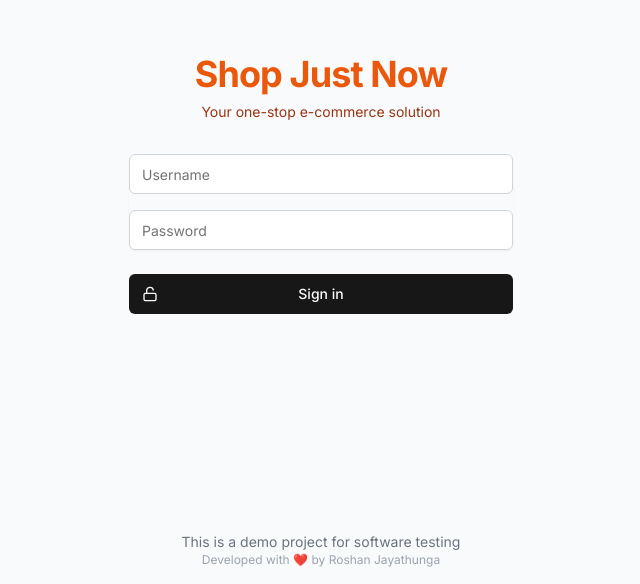
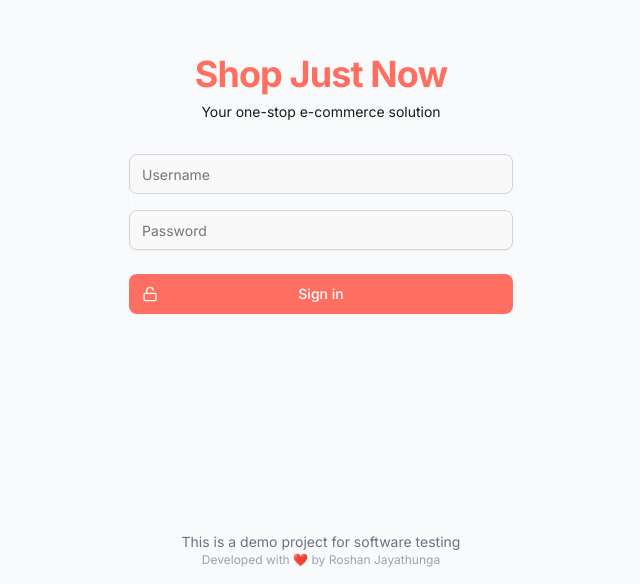
Before and after one commit to roshanjayathunga/shop-just-now, a Next.js app: page / in a window 1280 px wide. Shown: the part 216-800 px from the top of the page, without its empty margins (319-959 px from the left). Built offline with nearby package versions, Linux system fonts and the light colour scheme.

Commit message:
Color pallete changes

```diff
--- a/app/page.tsx
+++ b/app/page.tsx
@@ -5,10 +5,10 @@ export default function Home() {
     <div className="flex min-h-screen flex-col items-center justify-center bg-gray-50">
       <div className="w-full max-w-md space-y-8 p-8">
         <div className="text-center">
-          <h1 className="text-4xl font-bold tracking-tight text-orange-600">
+          <h1 className="text-4xl font-bold tracking-tight text-primary">
             Shop Just Now
           </h1>
-          <p className="mt-2 text-sm text-orange-800">
+          <p className="mt-2 text-sm text-foreground">
             Your one-stop e-commerce solution
           </p>
         </div>
--- a/tailwind.config.ts
+++ b/tailwind.config.ts
@@ -6,91 +6,92 @@ const config: Config = {
     "./pages/**/*.{js,ts,jsx,tsx,mdx}",
     "./components/**/*.{js,ts,jsx,tsx,mdx}",
     "./app/**/*.{js,ts,jsx,tsx,mdx}",
-    "*.{js,ts,jsx,tsx,mdx}"
+    "*.{js,ts,jsx,tsx,mdx}",
   ],
   theme: {
     extend: {
       colors: {
-  			background: 'hsl(var(--background))',
-  			foreground: 'hsl(var(--foreground))',
+        background: "#f9f9f9", // Light Gray for app background
+        foreground: "#1a1a1a", // Dark Gray for text
         card: {
-  				DEFAULT: 'hsl(var(--card))',
-  				foreground: 'hsl(var(--card-foreground))'
+          DEFAULT: "#ffffff", // Pure White for cards
+          foreground: "#1a1a1a", // Dark Gray for card text
         },
         popover: {
-  				DEFAULT: 'hsl(var(--popover))',
-  				foreground: 'hsl(var(--popover-foreground))'
+          DEFAULT: "#ffffff", // Pure White for popovers
+          foreground: "#1a1a1a", // Dark Gray for popover text
         },
         primary: {
-  				DEFAULT: 'hsl(var(--primary))',
-  				foreground: 'hsl(var(--primary-foreground))'
+          DEFAULT: "#ff6f61", // Warm Coral for primary actions
+          foreground: "#ffffff", // White for primary text
         },
         secondary: {
-  				DEFAULT: 'hsl(var(--secondary))',
-  				foreground: 'hsl(var(--secondary-foreground))'
+          DEFAULT: "#ffb74d", // Soft Orange for secondary actions
+          foreground: "#ffffff", // White for secondary text
         },
         muted: {
-  				DEFAULT: 'hsl(var(--muted))',
-  				foreground: 'hsl(var(--muted-foreground))'
+          DEFAULT: "#e0e0e0", // Light Gray for muted elements
+          foreground: "#757575", // Medium Gray for muted text
         },
         accent: {
-  				DEFAULT: 'hsl(var(--accent))',
-  				foreground: 'hsl(var(--accent-foreground))'
+          DEFAULT: "#4caf50", // Green for accents (e.g., success)
+          foreground: "#ffffff", // White for accent text
         },
         destructive: {
-  				DEFAULT: 'hsl(var(--destructive))',
-  				foreground: 'hsl(var(--destructive-foreground))'
+          DEFAULT: "#f44336", // Red for destructive actions
+          foreground: "#ffffff", // White for destructive text
         },
-  			border: 'hsl(var(--border))',
-  			input: 'hsl(var(--input))',
-  			ring: 'hsl(var(--ring))',
+        border: "#d6d6d6", // Light Gray for borders
+        input: "#f5f5f5", // Very Light Gray for input backgrounds
+        ring: "#ff6f61", // Coral for focus rings
         chart: {
-  				'1': 'hsl(var(--chart-1))',
-  				'2': 'hsl(var(--chart-2))',
-  				'3': 'hsl(var(--chart-3))',
-  				'4': 'hsl(var(--chart-4))',
-  				'5': 'hsl(var(--chart-5))'
+          "1": "#42a5f5", // Blue for charts
+          "2": "#66bb6a", // Green for charts
+          "3": "#ffa726", // Orange for charts
+          "4": "#ab47bc", // Purple for charts
+          "5": "#ef5350", // Red for charts
         },
         sidebar: {
-  				DEFAULT: 'hsl(var(--sidebar-background))',
-  				foreground: 'hsl(var(--sidebar-foreground))',
-  				primary: 'hsl(var(--sidebar-primary))',
-  				'primary-foreground': 'hsl(var(--sidebar-primary-foreground))',
-  				accent: 'hsl(var(--sidebar-accent))',
-  				'accent-foreground': 'hsl(var(--sidebar-accent-foreground))',
-  				border: 'hsl(var(--sidebar-border))',
-  				ring: 'hsl(var(--sidebar-ring))'
-  			}
+          DEFAULT: "#ffffff", // White for sidebar background
+          foreground: "#1a1a1a", // Dark Gray for sidebar text
+          primary: "#ff6f61", // Coral for sidebar highlights
+          "primary-foreground": "#ffffff", // White for sidebar primary text
+          accent: "#e3f2fd", // Light Blue for sidebar accents
+          "accent-foreground": "#01579b", // Dark Blue for sidebar accent text
+          border: "#d6d6d6", // Light Gray for sidebar borders
+          ring: "#4caf50", // Green for sidebar focus rings
+        },
       },
       borderRadius: {
-  			lg: 'var(--radius)',
-  			md: 'calc(var(--radius) - 2px)',
-  			sm: 'calc(var(--radius) - 4px)'
+        lg: "1rem", // Large rounded corners
+        md: "0.5rem", // Medium rounded corners
+        sm: "0.25rem", // Small rounded corners
       },
       keyframes: {
-  			'accordion-down': {
+        "accordion-down": {
           from: {
-  					height: '0'
+            height: "0",
           },
           to: {
-  					height: 'var(--radix-accordion-content-height)'
-  				}
+            height: "var(--radix-accordion-content-height)",
           },
-  			'accordion-up': {
+        },
+        "accordion-up": {
           from: {
-  					height: 'var(--radix-accordion-content-height)'
+            height: "var(--radix-accordion-content-height)",
           },
           to: {
-  					height: '0'
-  				}
-  			}
+            height: "0",
+          },
+        },
       },
       animation: {
-  			'accordion-down': 'accordion-down 0.2s ease-out',
-  			'accordion-up': 'accordion-up 0.2s ease-out'
-  		}
-  	}
+        "accordion-down": "accordion-down 0.2s ease-out",
+        "accordion-up": "accordion-up 0.2s ease-out",
+      },
+    },
   },
   plugins: [require("tailwindcss-animate")],
 };
+
 export default config;
```
Lines whose indentation alone changed are shown as unchanged.
